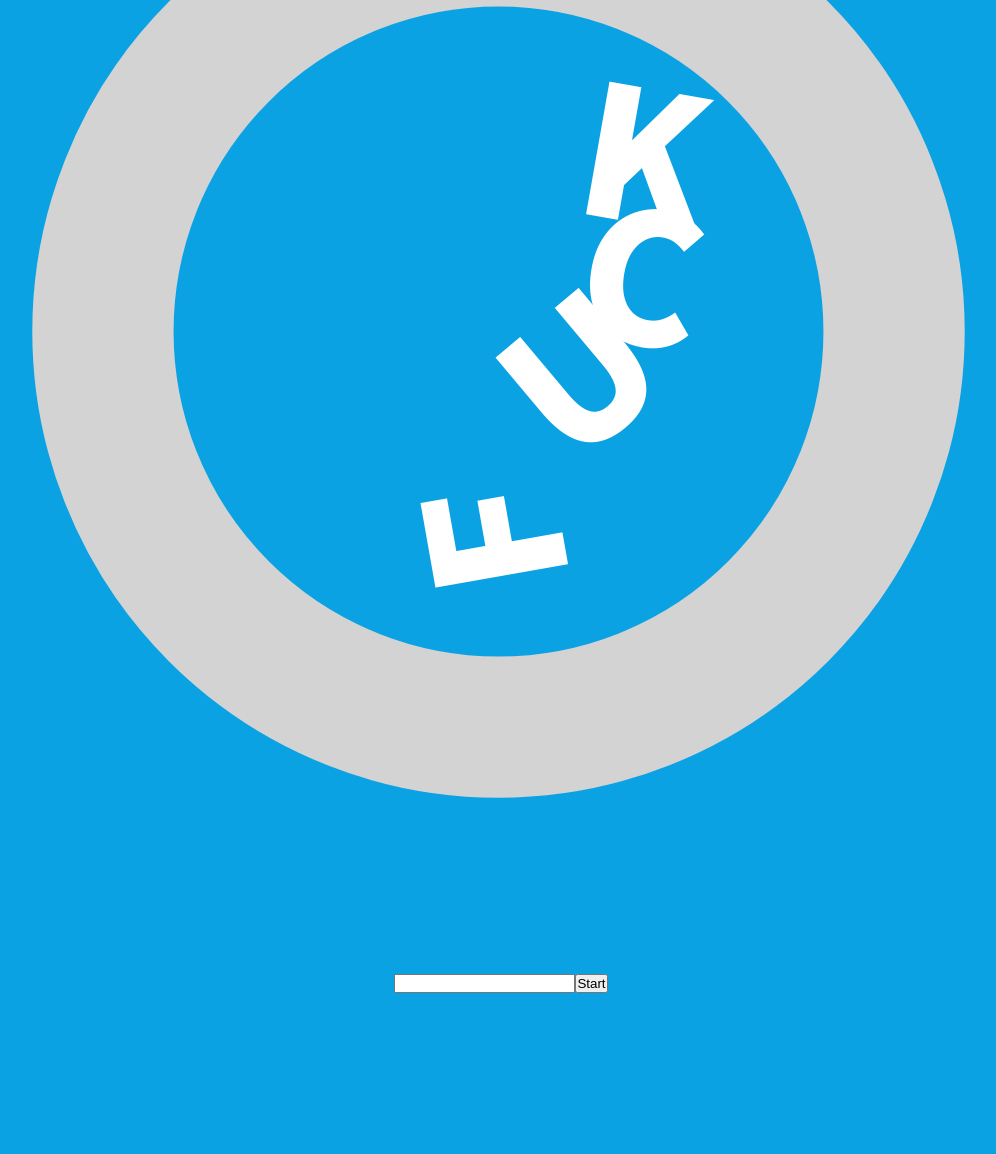
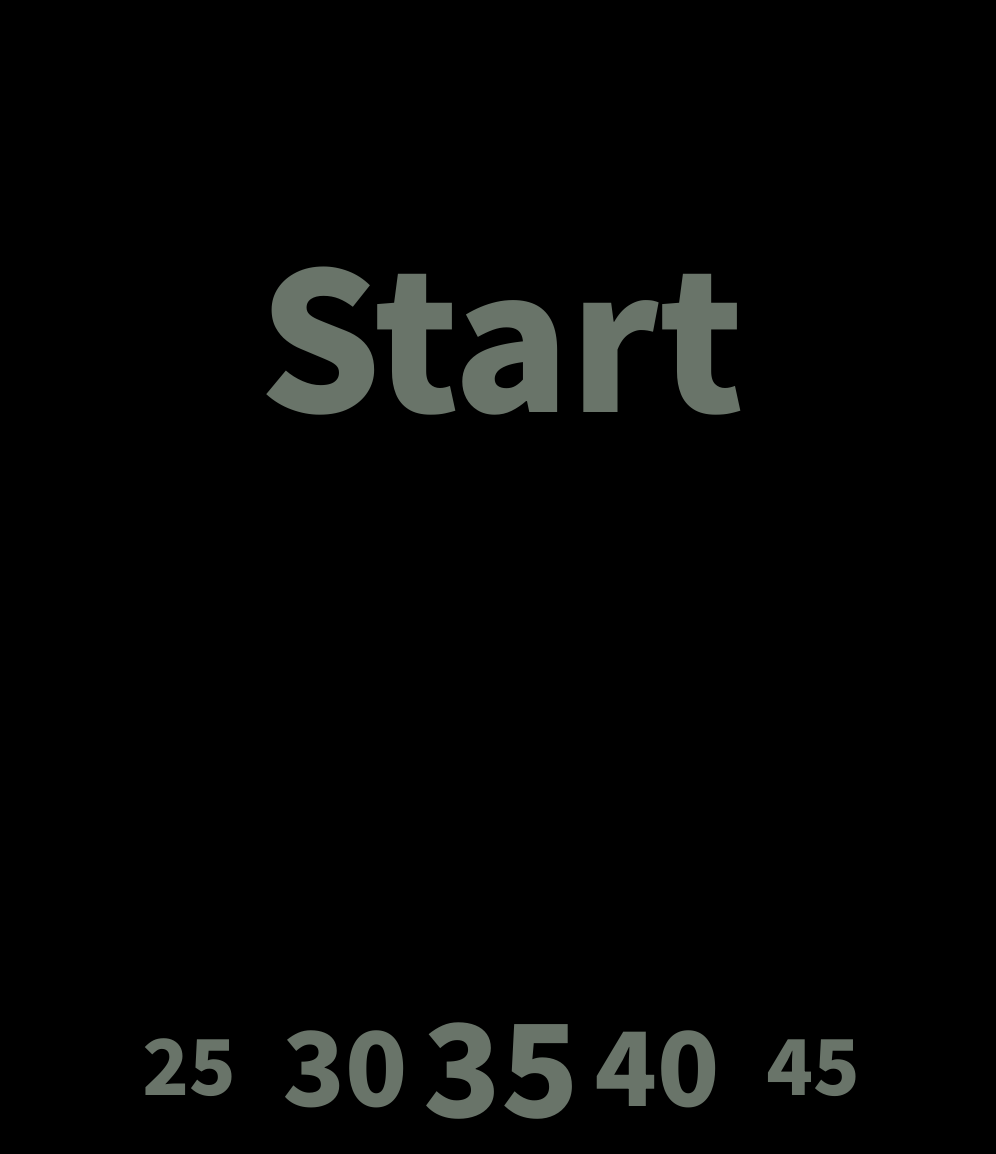
Before and after one commit to m-mrcr/mantranome, a plain HTML site: page index.html in a window 1280 px wide. Shown: the part 311-1465 px from the top of the page, without its empty margins (139-1135 px from the left). Before the commit the page ends 1304 px from the top, so only its background shows below. Drawn offline with Linux system fonts and the light colour scheme.

Commit message:
refine time selector

```diff
--- a/index.html
+++ b/index.html
@@ -12,21 +12,24 @@
       <svg viewBox="0 0 453 453" fill="none">
         <circle id="track" cx="50%" cy="50%" r="140" />
         <circle id="progress" cx="50%" cy="50%" r="140" />
-        <text
-          x="50%"
-          y="50%"
-          text-anchor="middle"
-          dy=".4em"
-          rotate="-10 50 100"
-          id="countdownText"
-        >
-          FUCK
-        </text>
       </svg>
+      <button id="timeToggle" onclick="">Start</button>
     </div>
-    <div id="toggles">
-      <input id="timeSelector" type="number" min="5 " max="60" step="5" />
-      <button id="timeToggle" onclick="">Start</button>
+    <div id="timeOptionsContainer">
+      <div class="timeOptionsWrapper">
+        <div class="timeOption">5</div>
+        <div class="timeOption">10</div>
+        <div class="timeOption">15</div>
+        <div class="timeOption">20</div>
+        <div class="timeOption prev-prev">25</div>
+        <div class="timeOption prev">30</div>
+        <div class="timeOption main">35</div>
+        <div class="timeOption next">40</div>
+        <div class="timeOption next-next">45</div>
+        <div class="timeOption">50</div>
+        <div class="timeOption">55</div>
+        <div class="timeOption">60</div>
+      </div>
     </div>
     <script src="script.js"></script>
   </body>
--- a/script.js
+++ b/script.js
@@ -4,7 +4,6 @@ let elapsedTime;
 
 const timeToggle = document.getElementById("timeToggle");
 const countdownEl = document.getElementById("countdown");
-const countdownText = document.getElementById("countdownText");
 const timeDisplay = document.querySelector(".timeDisplay");
 const outline = document.querySelector("#progress");
 const outlineLength = outline.getTotalLength();
@@ -15,7 +14,8 @@ outline.style.setProperty("--outlineLength", outlineLength);
 const timeSelect = document.querySelectorAll(".timeSelect button");
 
 timeToggle.addEventListener("click", () => {
-  const startingMinutes = document.getElementById("timeSelector").valueAsNumber;
+  const startingMinutes = Number(document.querySelector(".main").textContent);
+
   totalTime = Math.floor(startingMinutes * 60);
 
   const button = document.getElementById("timeToggle");
@@ -23,20 +23,19 @@ timeToggle.addEventListener("click", () => {
   if (timeToggle.classList.contains("clicked")) {
     clearInterval(intervalId);
     button.classList.remove("clicked");
-    document.body.classList.remove("outOfTime");
+    countdownEl.classList.remove("outOfTime");
     button.textContent = "Start";
   } else {
     elapsedTime = totalTime;
     updateCountdown();
     intervalId = setInterval(updateCountdown, 1000);
     button.classList.add("clicked");
-    button.textContent = "Stop";
   }
 });
 
 function updateCountdown() {
   if (elapsedTime <= -1) {
-    document.body.classList.add("outOfTime");
+    countdownEl.classList.add("outOfTime");
   }
   const minutes = Math.floor(Math.abs(elapsedTime) / 60);
   let seconds = Math.abs(elapsedTime) % 60;
@@ -44,6 +43,6 @@ function updateCountdown() {
   outline.style.strokeDashoffset = progress;
 
   seconds = seconds < 10 ? "0" + seconds : seconds;
-  countdownText.textContent = `${minutes}:${seconds}`;
+  timeToggle.textContent = `${minutes}:${seconds}`;
   elapsedTime--;
 }
--- a/style.css
+++ b/style.css
@@ -8,40 +8,35 @@
 
 body {
   font-family: "Noto Sans JP", sans-serif;
-  background: rgb(11, 162, 227);
+  background: black;
   transition: background 0.4s;
   overscroll-behavior: contain;
 }
 
-body.outOfTime {
-  background: rgb(207, 25, 80);
-}
-
 #countdown {
+  display: flex;
+  flex-wrap: wrap;
+  align-items: center;
+  justify-content: center;
   overflow: visible;
   transform: rotate(-90deg);
-}
-
-#countdownText {
-  font-size: 48pt;
-  fill: white;
-  /* transform: rotate(90deg); */
+  position: relative;
 }
 
 #track {
-  stroke: lightgray;
+  stroke: black;
   fill: none;
   stroke-width: 50;
 }
 
 #progress {
-  stroke: black;
+  stroke: rgb(54, 59, 54);
   fill: none;
-  stroke-width: 50;
+  stroke-width: 30;
   stroke-dasharray: var(--outlineLength);
   stroke-dashoffset: var(--outlineLength);
   animation: dash var(--progess) s;
-  transition: all 1s linear;
+  transition: stroke-dasharray 1s linear, stroke-dashoffset 1s linear;
 }
 
 @keyframes dash {
@@ -50,17 +45,66 @@ body.outOfTime {
   }
 }
 
-#toggles {
+#timeOptionsContainer {
   display: flex;
+  font-size: 10vw;
+  color: rgb(105, 116, 105);
   justify-content: center;
-  position: relative;
+}
+
+.timeOptionsWrapper {
+  display: flex;
+  flex-direction: row;
+  /* justify-content: space-evenly; */
+  overflow: auto;
+}
+
+.timeOption:not(.main, .next, .next-next, .prev, .prev-prev) {
+  padding: 1vw;
+  display: inline-block;
+  transition: 0.5s;
+  display: none;
+}
+
+.timeOption.main {
+  transform: scale(1);
+}
+
+.timeOption.next {
+  transform: scale(0.8);
+}
+
+.timeOption.next-next {
+  transform: scale(0.6);
+}
+
+.timeOption.prev {
+  transform: scale(0.8);
+}
+
+.timeOption.prev-prev {
+  transform: scale(0.6);
+}
+
+#timeToggle {
+  font-family: "Noto Sans JP", sans-serif;
+  font-size: 15vw;
+  color: rgb(105, 116, 105);
+  background-color: transparent;
+  border-color: transparent;
+  border-radius: 100%;
+  height: 51%;
+  width: 51%;
+  position: absolute;
+  rotate: 90deg;
+}
+
+#countdown.outOfTime #timeToggle,
+#countdown.outOfTime #progress {
+  color: rgb(207, 25, 80);
+  stroke: rgb(207, 25, 80);
 }
 
 /* TO DO
-- Add shadow to #track
-- add shadow to #progress
-- make time selector and button prettier
-- get animation to be smooth
-- get timer text to show up
-- set default time in selector
+
 */
```
